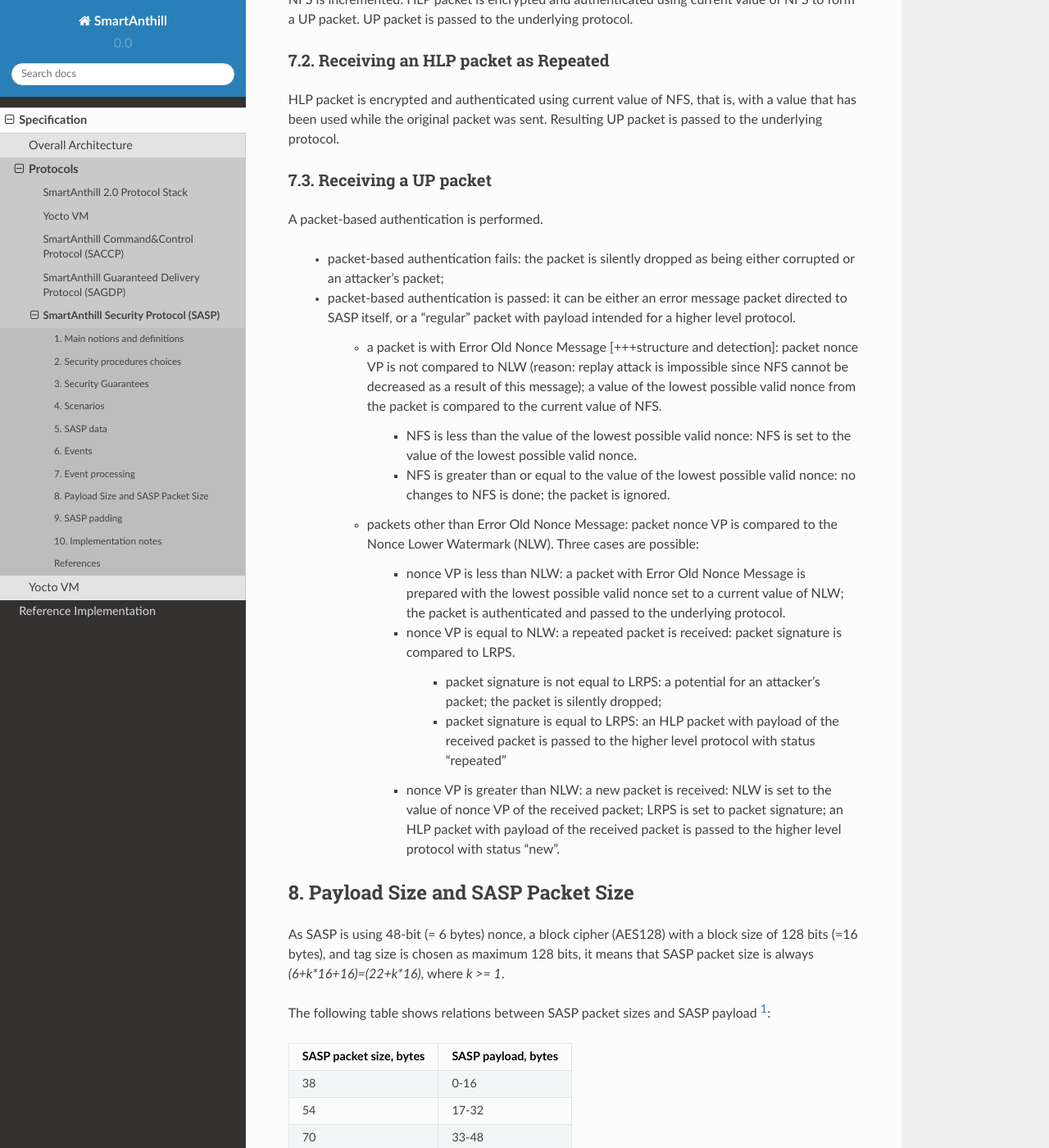
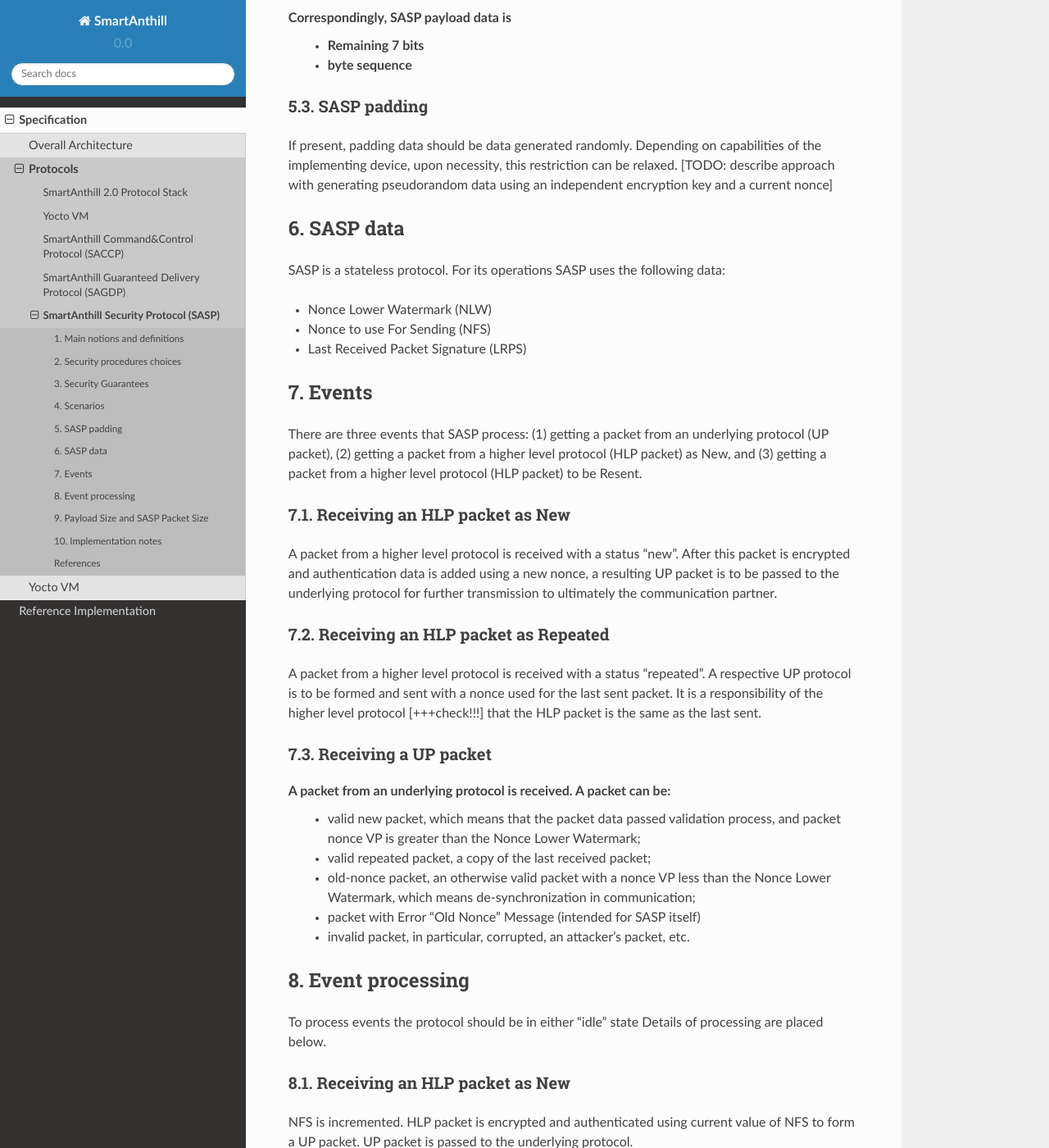
Before and after one commit to smartanthill/smartanthill2_0, a Sphinx documentation site: the page built from docs/design-documents/protocols/sasp.rst, in a window 1280 px wide and 1400 px high, scrolled down 6551 px. Shown: the whole window at 82% size. Built offline with Sphinx 7.4.7 and the Read the Docs theme 2.0.0, drawn with Linux system fonts in a browser that asks for light colours; some of the changed text lies outside the part shown.

Commit message:
SASP spec: restructuring text

```diff
--- a/docs/design-documents/protocols/sasp.rst
+++ b/docs/design-documents/protocols/sasp.rst
@@ -147,115 +147,11 @@ If an Error "Old Nonce" Message is received, the receiving party compares its NF
 
 
 
-
-5. SASP data
-------------
-
-SASP is a stateless protocol. For its operations SASP uses the following data:
-
-- Nonce Lower Watermark (NLW)
-- Nonce to use For Sending (NFS)
-- Last Received Packet Signature (LRPS)
-
-
-6. Events
----------
-
-There are three events that SASP process: (1) getting a packet from an underlying protocol (UP packet), (2) getting a packet  from a higher level protocol (HLP packet) as New, and (3) getting a packet  from a higher level protocol (HLP packet) to be Resent.
-
-6.1. Receiving an HLP packet as New
-^^^^^^^^^^^^^^^^^^^^^^^^^^^^^^^^^^^
-
-A packet from a higher level protocol is received with a status "new". After this packet is encrypted and authentication data is added using a new nonce, a resulting UP packet is to be passed to the underlying protocol for further transmission to ultimately the communication partner.
-
-6.2. Receiving an HLP packet as Repeated
-^^^^^^^^^^^^^^^^^^^^^^^^^^^^^^^^^^^^^^^^
-
-A packet from a higher level protocol is received with a status "repeated". A respective UP protocol is to be formed and sent with a nonce used for the last sent packet. It is a responsibility of the higher level protocol [+++check!!!] that the HLP packet is the same as the last sent.
-
-6.3. Receiving a UP packet
-^^^^^^^^^^^^^^^^^^^^^^^^^^
-
-A packet from an underlying protocol is received. A packet can be:
-  * valid new packet, which means that the packet data passed validation process, and packet nonce VP is greater than the Nonce Lower Watermark;
-  * valid repeated packet, a copy of the last received packet;
-  * old-nonce packet, an otherwise valid packet with a nonce VP less than the Nonce Lower Watermark, which means de-synchronization in communication;
-  * packet with Error "Old Nonce" Message (intended for SASP itself)
-  * invalid packet, in particular, corrupted, an attacker's packet, etc.
-
-
-
-
-7. Event processing
--------------------
-
-To process events the protocol should be in either "idle" state Details of processing are placed below.
-
-7.1. Receiving an HLP packet as New
-^^^^^^^^^^^^^^^^^^^^^^^^^^^^^^^^^^^
-
-NFS is incremented. HLP packet is encrypted and authenticated using current value of NFS to form a UP packet. UP packet is passed to the underlying protocol.
-
-7.2. Receiving an HLP packet as Repeated
-^^^^^^^^^^^^^^^^^^^^^^^^^^^^^^^^^^^^^^^^
-
-HLP packet is encrypted and authenticated using current value of NFS, that is, with a value that has been used while the original packet was sent. Resulting UP packet is passed to the underlying protocol.
-
-7.3. Receiving a UP packet
-^^^^^^^^^^^^^^^^^^^^^^^^^^
-
-A packet-based authentication is performed.
-
-  * packet-based authentication fails: the packet is silently dropped as being either corrupted or an attacker's packet;
-  * packet-based authentication is passed: it can be either an error message packet directed to SASP itself, or a "regular" packet with payload intended for a higher level protocol.
-
-     * a packet is with Error Old Nonce Message [+++structure and detection]: packet nonce VP is not compared to NLW (reason: replay attack is impossible since NFS cannot be decreased as a result of this message); a value of the lowest possible valid nonce from the packet is compared to the current value of NFS.
-
-         * NFS is less than the value of the lowest possible valid nonce: NFS is set to the value of the lowest possible valid nonce.
-         * NFS is greater than or equal to the value of the lowest possible valid nonce: no changes to NFS is done; the packet is ignored.
-
-     * packets other than Error Old Nonce Message: packet nonce VP is compared to the Nonce Lower Watermark (NLW). Three cases are possible:
-
-        * nonce VP is less than NLW: a packet with Error Old Nonce Message is prepared with the lowest possible valid nonce set to a current value of NLW; the packet is authenticated and passed to the underlying protocol.
-        * nonce VP is equal to NLW: a repeated packet is received: packet signature is compared to LRPS.
-
-            *  packet signature is not equal to LRPS: a potential for an attacker's packet; the packet is silently dropped;
-            *  packet signature is equal to LRPS: an HLP packet with payload of the received packet is passed to the higher level protocol with status "repeated"
-
-        * nonce VP is greater than NLW: a new packet is received: NLW is set to the value of nonce VP of the received packet; LRPS is set to packet signature; an HLP packet with payload of the received packet is passed to the higher level protocol with status "new".
-
-
-8. Payload Size and SASP Packet Size
-------------------------------------
-
-As SASP is using 48-bit (= 6 bytes) nonce, a block cipher (AES128) with a block size of 128 bits (=16 bytes), and tag size is chosen as maximum 128 bits, it means that SASP packet size is always *(6+k\*16+16)=(22+k\*16)*, where *k >= 1*.
-
-The following table shows relations between SASP packet sizes and SASP payload [1]_:
-
-+-------------------------+------------------------+
-| SASP packet size, bytes | SASP payload, bytes    |
-+=========================+========================+
-| 38                      |  0-16                  |
-+-------------------------+------------------------+
-| 54                      | 17-32                  |
-+-------------------------+------------------------+
-| 70                      | 33-48                  |
-+-------------------------+------------------------+
-| 86                      | 49-64                  |
-+-------------------------+------------------------+
-| 102                     | 65-80                  |
-+-------------------------+------------------------+
-| 118                     | 81-96                  |
-+-------------------------+------------------------+
-
-.. [1] Note that *SASP payload* is not the same as, say, *SAGDP payload* or *SACCP payload*: for example, if SAGDP lies right on top of SASP, then *SAGDP_Payload = SASP_Payload - Size_of_SAGDP_Headers*.
-
-
-9. SASP padding
+5. SASP padding
 ---------------
 
-SASP Encoded-Size
-^^^^^^^^^^^^^^^^^
+5.1. SASP Encoded-Size
+^^^^^^^^^^^^^^^^^^^^^^
 
 In some places of the present document, a notion of 'Encoded-Size' is mentioned. This is a variable-length encoding of sizes (with the idea being somewhat similar to the idea behind UTF-8). Namely:
 
@@ -280,26 +176,133 @@ The following table shows how many Encoded-Size bytes is necessary to encode ran
 
 **Note 2**:  upon necessity this encoding can be extended by analogy to address greater sizes.
 
-SASP payload data structure
-^^^^^^^^^^^^^^^^^^^^^^^^^^^
+5.2. SASP data under encryption and payload data
+^^^^^^^^^^^^^^^^^^^^^^^^^^^^^^^^^^^^^^^^^^^^^^^^
 
-SASP payload data is organized as follows:
+SASP data under encryption is organized as follows:
 
-**fixed size header** | (opt) **padding size** | **higher protocol data** | (opt) **padding**
+**First Byte** | (opt) **padding size** | **byte sequence** | (opt) **padding**
 
-  * **fixed size header** is a 1 byte (8 bit) field bits of which are used as follows:
-     * **bit 0**: padding size flag, which is set to 1, if padding is present, and 0 otherwise. Presence of padding implies presence of padding size field as well.
-     * **bit 1-4**: reserved and must be set to 0.
-     * **bit 5-7**: used by a higher level protocol; when packet is formed, must be filled with data received from a higher level protocol; when packet data is to be passed to the higher level protocol, must be reported unmodified to higher level protocol, too.
+  * **First Byte** is a 1 byte field that is treated as follows:
+     * **MSB bit**: padding size flag, which is set to 1, if padding is present, and 0 otherwise. Presence of padding implies presence of padding size field as well.
+     * **Remaining 7 bits**: a part of payload.
   * **padding size**: variable size field; this field is present only if padding size flag is set; in this case the field contains encoded padding size; the size of the field can be derived from the field data itself (see SASP Encoded size for details).
-  * **higher protocol data**: variable size field; data that is defined by a higher level protocol.
+  * **byte sequence**: variable size field; data that is defined by a higher level protocol.
   * **padding**: variable size field; this field is present only if padding size flag is set; contains padding up to a target size.
 
-SASP padding
-^^^^^^^^^^^^
+Correspondingly, SASP payload data is
+  * **Remaining 7 bits**
+  * **byte sequence**
+
+5.3. SASP padding
+^^^^^^^^^^^^^^^^^
 
 If present, padding data should be data generated randomly. Depending on capabilities of the implementing device, upon necessity, this restriction can be relaxed. [TODO: describe approach with generating pseudorandom data using an independent encryption key and a current nonce]
 
+
+
+
+6. SASP data
+------------
+
+SASP is a stateless protocol. For its operations SASP uses the following data:
+
+- Nonce Lower Watermark (NLW)
+- Nonce to use For Sending (NFS)
+- Last Received Packet Signature (LRPS)
+
+
+7. Events
+---------
+
+There are three events that SASP process: (1) getting a packet from an underlying protocol (UP packet), (2) getting a packet  from a higher level protocol (HLP packet) as New, and (3) getting a packet  from a higher level protocol (HLP packet) to be Resent.
+
+7.1. Receiving an HLP packet as New
+^^^^^^^^^^^^^^^^^^^^^^^^^^^^^^^^^^^
+
+A packet from a higher level protocol is received with a status "new". After this packet is encrypted and authentication data is added using a new nonce, a resulting UP packet is to be passed to the underlying protocol for further transmission to ultimately the communication partner.
+
+7.2. Receiving an HLP packet as Repeated
+^^^^^^^^^^^^^^^^^^^^^^^^^^^^^^^^^^^^^^^^
+
+A packet from a higher level protocol is received with a status "repeated". A respective UP protocol is to be formed and sent with a nonce used for the last sent packet. It is a responsibility of the higher level protocol [+++check!!!] that the HLP packet is the same as the last sent.
+
+7.3. Receiving a UP packet
+^^^^^^^^^^^^^^^^^^^^^^^^^^
+
+A packet from an underlying protocol is received. A packet can be:
+  * valid new packet, which means that the packet data passed validation process, and packet nonce VP is greater than the Nonce Lower Watermark;
+  * valid repeated packet, a copy of the last received packet;
+  * old-nonce packet, an otherwise valid packet with a nonce VP less than the Nonce Lower Watermark, which means de-synchronization in communication;
+  * packet with Error "Old Nonce" Message (intended for SASP itself)
+  * invalid packet, in particular, corrupted, an attacker's packet, etc.
+
+
+
+
+8. Event processing
+-------------------
+
+To process events the protocol should be in either "idle" state Details of processing are placed below.
+
+8.1. Receiving an HLP packet as New
+^^^^^^^^^^^^^^^^^^^^^^^^^^^^^^^^^^^
+
+NFS is incremented. HLP packet is encrypted and authenticated using current value of NFS to form a UP packet. UP packet is passed to the underlying protocol.
+
+8.2. Receiving an HLP packet as Repeated
+^^^^^^^^^^^^^^^^^^^^^^^^^^^^^^^^^^^^^^^^
+
+HLP packet is encrypted and authenticated using current value of NFS, that is, with a value that has been used while the original packet was sent. Resulting UP packet is passed to the underlying protocol.
+
+8.3. Receiving a UP packet
+^^^^^^^^^^^^^^^^^^^^^^^^^^
+
+A packet-based authentication is performed.
+
+  * packet-based authentication fails: the packet is silently dropped as being either corrupted or an attacker's packet;
+  * packet-based authentication is passed: it can be either an error message packet directed to SASP itself, or a "regular" packet with payload intended for a higher level protocol.
+
+     * a packet is with Error Old Nonce Message [+++structure and detection]: packet nonce VP is not compared to NLW (reason: replay attack is impossible since NFS cannot be decreased as a result of this message); a value of the lowest possible valid nonce from the packet is compared to the current value of NFS.
+
+         * NFS is less than the value of the lowest possible valid nonce: NFS is set to the value of the lowest possible valid nonce.
+         * NFS is greater than or equal to the value of the lowest possible valid nonce: no changes to NFS is done; the packet is ignored.
+
+     * packets other than Error Old Nonce Message: packet nonce VP is compared to the Nonce Lower Watermark (NLW). Three cases are possible:
+
+        * nonce VP is less than NLW: a packet with Error Old Nonce Message is prepared with the lowest possible valid nonce set to a current value of NLW; the packet is authenticated and passed to the underlying protocol.
+        * nonce VP is equal to NLW: a repeated packet is received: packet signature is compared to LRPS.
+
+            *  packet signature is not equal to LRPS: a potential for an attacker's packet; the packet is silently dropped;
+            *  packet signature is equal to LRPS: an HLP packet with payload of the received packet is passed to the higher level protocol with status "repeated"
+
+        * nonce VP is greater than NLW: a new packet is received: NLW is set to the value of nonce VP of the received packet; LRPS is set to packet signature; an HLP packet with payload of the received packet is passed to the higher level protocol with status "new".
+
+
+9. Payload Size and SASP Packet Size
+------------------------------------
+
+As SASP is using 48-bit (= 6 bytes) nonce, a block cipher (AES128) with a block size of 128 bits (=16 bytes), and tag size is chosen as maximum 128 bits, it means that SASP packet size is always *(6+k\*16+16)=(22+k\*16)*, where *k >= 1*.
+
+The following table shows relations between SASP packet sizes and SASP payload [1]_ not including "remaining 7 bits" part (that is, a size of byte sequence part only):
+
++-------------------------+------------------------+
+| SASP packet size, bytes | SASP payload, bytes    |
++=========================+========================+
+| 38                      |  0-15                  |
++-------------------------+------------------------+
+| 54                      | 16-31                  |
++-------------------------+------------------------+
+| 70                      | 32-47                  |
++-------------------------+------------------------+
+| 86                      | 48-63                  |
++-------------------------+------------------------+
+| 102                     | 62-79                  |
++-------------------------+------------------------+
+| 118                     | 80-95                  |
++-------------------------+------------------------+
+
+.. [1] Note that *SASP payload* is not the same as, say, *SAGDP payload* or *SACCP payload*: for example, if SAGDP lies right on top of SASP, then *SAGDP_Payload = SASP_Payload - Size_of_SAGDP_Headers*.
 
 
 
```
